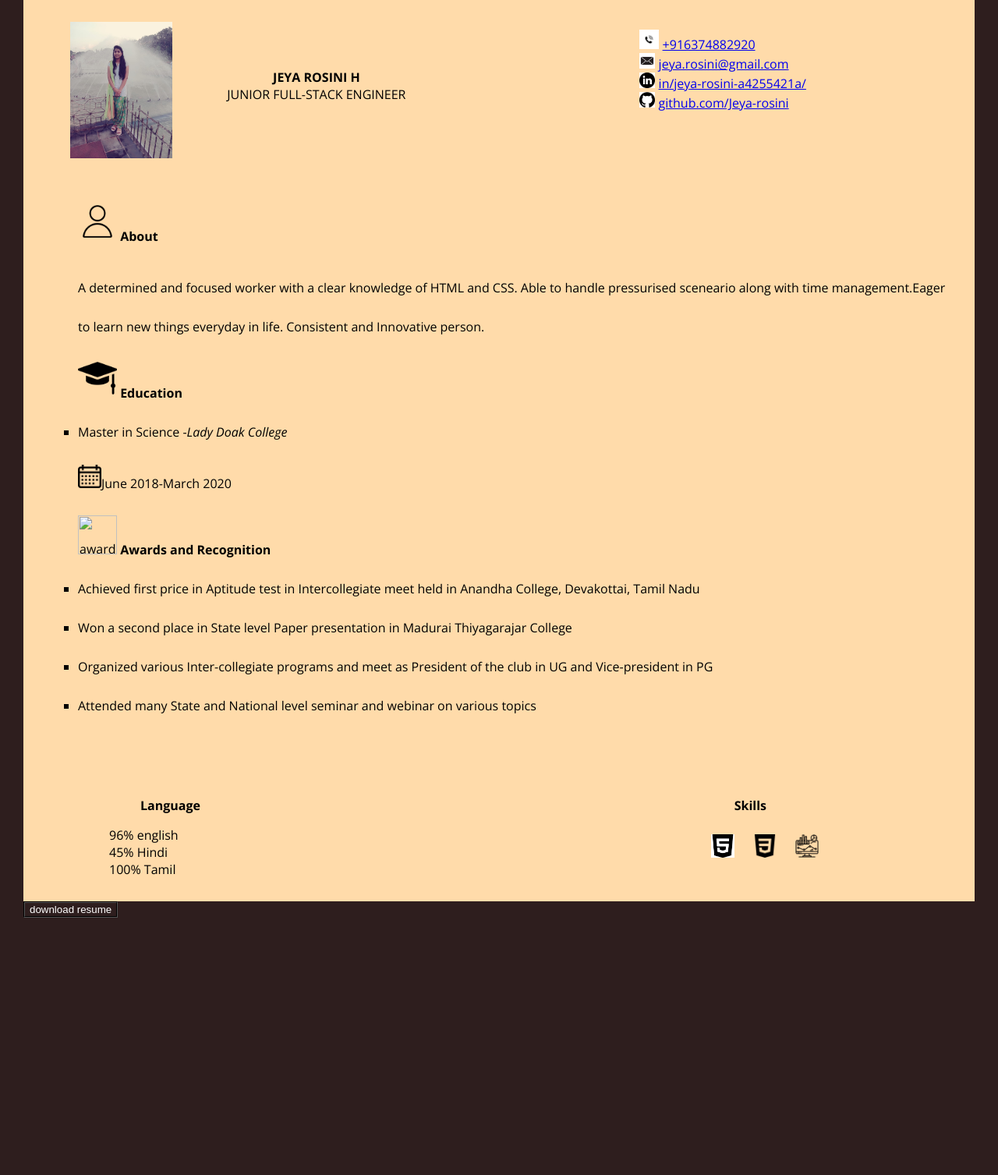
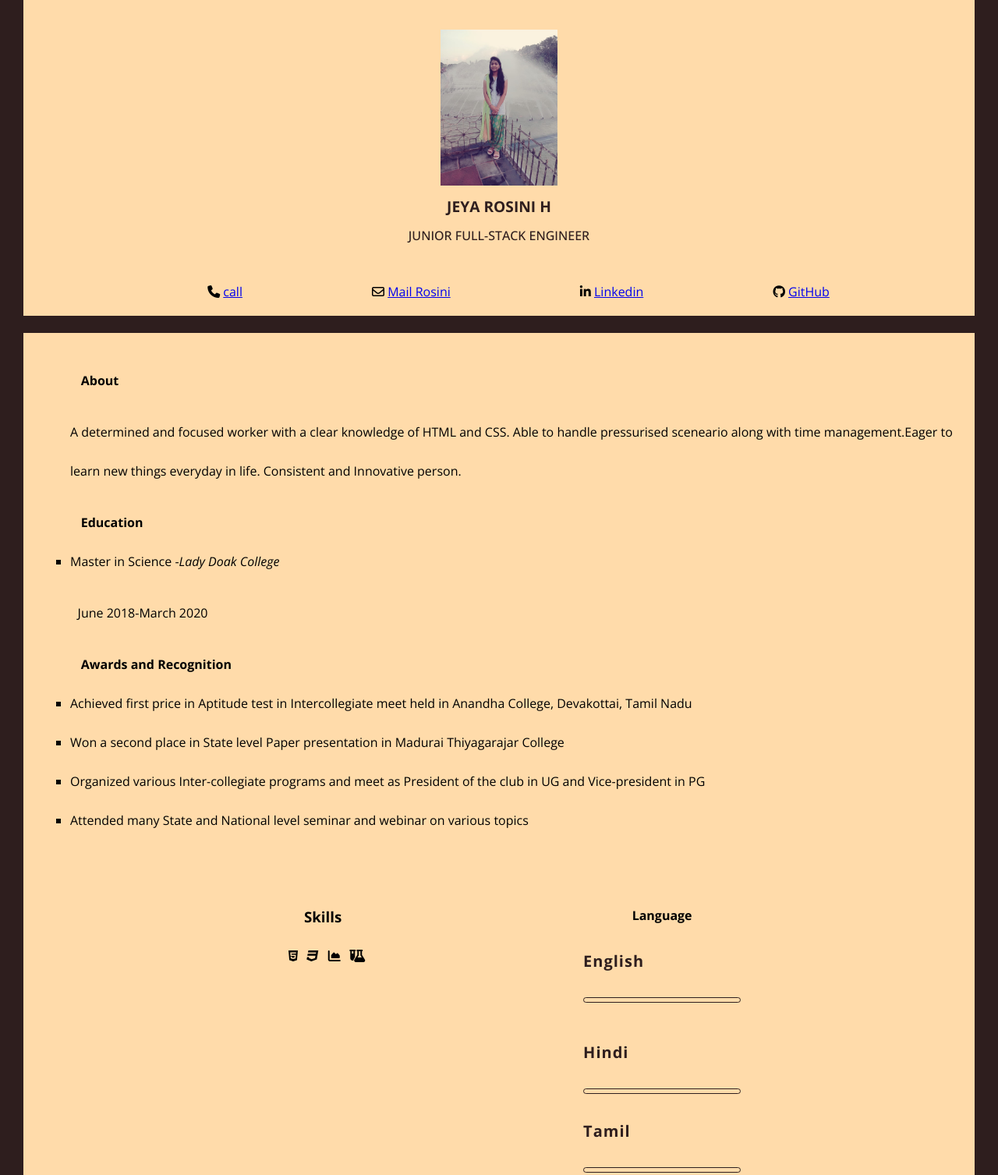
Before and after one commit to Jeya-rosini/rosini-resume-2, a plain HTML site: page index.html in a window 1280 px wide. Shown: the part 100-1607 px from the top of the page at 78% size. Before the commit the page ends 1307 px from the top, so only its background shows below. Drawn offline with nearby package versions, Linux system fonts and the light colour scheme.

Commit message:
add the changes made

```diff
--- a/index.html
+++ b/index.html
@@ -5,7 +5,9 @@
    <meta charset="UTF-8">
    <meta name="viewport" content="width-device-width initial-scale = 0.1" />
    <title> Rosini-resume </title>
-   <link rel="stylesheet" href="https://cdnjs.cloudflare.com/ajax/libs/font-awesome/6.4.2/css/all.min.css" />
+   <link rel="stylesheet" href="https://cdnjs.cloudflare.com/ajax/libs/font-awesome/6.4.2/css/all.min.css"
+   integrity="sha512-z3gLpd7yknf1YoNbCzqRKc4qyor8gaKU1qmn+CShxbuBusANI9QpRohGBreCFkKxLhei6S9CQXFEbbKuqLg0DA==" crossorigin="anonymous" referrerpolicy="no-referrer" />
+   <link rel="stylesheet" href="https://cdnjs.cloudflare.com/ajax/libs/font-awesome/6.4.2/css/brands.min.css" integrity="sha512-W/zrbCncQnky/EzL+/AYwTtosvrM+YG/V6piQLSe2HuKS6cmbw89kjYkp3tWFn1dkWV7L1ruvJyKbLz73Vlgfg==" crossorigin="anonymous" referrerpolicy="no-referrer" />
    <link href="/style.css" rel="stylesheet" type="text/css" />
 </head>
 <header>
@@ -18,46 +20,46 @@
    <!---------------------------------------introduction----------------------------------------------------->
    <div class="rosini-personal">
       <div class="intro">
-         <img src="./Images/Jeya rosini photo.jpg" alt="Jeya rosini photo" weight="200" height="175">
-         <ul><b>Jeya Rosini H </b><br>
-            <li>Junior Full-stack Engineer </li>
-         </ul>
+         <img src="./Images/Jeya rosini photo.jpg" alt="Jeya rosini photo">
+         <h1><b>Jeya Rosini H </b></h1>
+         <h2>Junior Full-stack Engineer
+         </h2>
       </div>
 
       <div class="contact">
          <div class="call-rosini">
-            <img src="./images/rosini call.png" alt="call" weight="25" height="25">
+            <i class="fa-solid fa-phone"></i>
             <span>
-               <a href="tel:674882920p+91" target="blank" title="call">+916374882920</a>
+               <a href="tel:674882920p+91" target="blank" title="+916374882920">call</a>
             </span>
          </div>
          <div class="mail-rosini">
-
-            <img src="./images/rosini mail.png" alt="rosini mail" weight="20" height="20">
+            <i class="fa-regular fa-envelope"></i>
             <span>
-               <a href="mailto:jeya.rosini@gmail.com" target="blank" title="mail">jeya.rosini@gmail.com</a>
+               <a href="mailto:jeya.rosini@gmail.com" target="blank" title="jeya.rosini@gmail.com">Mail Rosini</a>
             </span>
          </div>
          <div class="linkedin-rosini">
-            <img src="./images/rosini linkedin.png" alt="rosini linkedin" weight="20" height="20">
+            <i class="fa-brands fa-linkedin-in"></i>
             <span>
                <a href="https://www.linkedin.com/in/jeya-rosini-a4255421a/" target="blank"
-                  title="linkedin">in/jeya-rosini-a4255421a/</a>
+                  title="in/jeya-rosini-a4255421a/">Linkedin</a>
             </span>
          </div>
          <div class="github-rosini">
-            <img src="./images/rosini github.png" alt="rosini github" weight="20" height="20">
+            <i class="fa-brands fa-github"></i>
             <span>
-               <a href="https://github.com/Jeya-rosini" target="blank" title="github">github.com/Jeya-rosini</a>
+               <a href="https://github.com/Jeya-rosini" target="blank" title="github.com/Jeya-rosini">GitHub</a>
             </span>
          </div>
       </div>
    </div>
+   <br>
    <!-----------------------------------------------profile---------------------------------------------------->
    <section>
       <div class="profile">
-         <ul>
-            <img src="./Images/profile.png" alt="about icon" weight="50" height="50">
+         <ul class="About">
+            <i class="fa-thin fa-person-dress"></i>
             <b>About</b>
             <p> A determined and focused worker with a clear knowledge of HTML and CSS. Able to handle pressurised
                sceneario
@@ -66,14 +68,14 @@
             </p>
          </ul>
 
-         <ul>
-            <img src="./Images/mortarboard.png" alt="education icon" weight="50" height="50">
+         <ul class="Education">
+            <i class="fa-thin fa-user-graduate"></i>
             <b>Education</b>
             <li>Master in Science -<i>Lady Doak College</i></li>
-            <p> <img src="./images/calendar.png" alt="calender icon" weight="30" height="30">June 2018-March 2020</p>
+            <p> <i class="fa-thin fa-calendar"></i>June 2018-March 2020</p>
          </ul>
-         <ul>
-            <img src="./Images/medal.png" alt="awards icon" weight="50" height="50">
+         <ul class="Awards">
+            <i class="fa-thin fa-award"></i>
             <b>Awards and Recognition</b><br>
             <li>Achieved first price in Aptitude test in Intercollegiate meet held in Anandha College,
                Devakottai, Tamil Nadu</li>
@@ -90,17 +92,32 @@
    <!-----------------------------------------talent------------------------------------------------->
    <div class="talent">
       <div class="skills">
-         <ul><b>Skills</b></ul>
-         <img src="./images/HTML 5 icon.png" alt="Html icon" weight="30" height="30">
-         <img src="./images/css icon.png" alt="css icon" weight="30" height="30">
-         <img src="./images/analytics icon.png" alt="analytics icon" weight="30" height="30">
+         <h3><b>Skills</b></h3>
+         <ul>
+            <i class="fa-brands fa-html5"></i>
+            <i class="fa-brands fa-css3"></i>
+            <i class="fa-solid fa-chart-area"></i>
+            <i class="fa-solid fa-flask-vial"></i>
+         </ul>
       </div>
       <div class="language">
-         <ul><b>Language</b></ul>
-         <div>
-            96% english </div>
-         <div> 45% Hindi </div>
-         <div> 100% Tamil</div>
+         <h4><b>Language</b></h4>
+         <div class="progress-bar-container">
+            <h5>English </h5>
+            <div class="progress-bar">
+               <span class="percentage english"></span>
+            </div>
+         </div>
+         <div class="progress-bar-container">
+            <h5>Hindi </h5>
+            <div class="progress-bar">
+               <span class="percentage Hindi"></span>
+         </div>
+         <div class="progress-bar-container">
+            <h5>Tamil </h5>
+            <div class="progress-bar">
+               <span class="percentage tamil"></span>
+         </div>
       </div>
    </div>
 </body>
--- a/style.css
+++ b/style.css
@@ -6,11 +6,15 @@ head {
      width: auto;
 }
 
+/* header */
 header {
   text-transform: capitalize;
   text-align: center;
   color:#fff;
+  font-weight: 600;
 }
+
+/* body */
 body {
      background-color: #2e1e1e;
      font-family: 'Open Sans', sans-serif;
@@ -18,19 +22,46 @@ body {
      width: auto;
 }
 
+/* introduction section */
 .rosini-personal {
      background-color: #FFDBAA;
-     padding: 60px;
-}
-
-.profile {
-     background-color: #FFDBAA;
-     padding: 30px;
+     padding: 20px;
 }
 
 .intro img {
-     float: left;
-     margin-right: 30px;
+     width:fit-content;
+     height: 200;
+}
+
+.intro {
+     margin: 50px;
+     text-transform: uppercase;
+     text-align: center;
+}
+
+.intro h1{
+     font-size: larger;
+     color:#2e1e1e;
+     font-weight: 800;
+}
+
+.intro h2{
+     font-size: medium;
+     color:#2e1e1e;
+     font-weight: 500;
+}
+
+.contact {
+     display:flex;
+     justify-content: space-evenly;
+     margin-left: 50px;
+}
+
+
+/* profile section */
+.profile {
+     background-color: #FFDBAA;
+     padding: 20px;
 }
 
 .profile ul {
@@ -38,49 +69,83 @@ body {
      line-height: 50px;
 }
 
-.intro {
-     float: left;
-     margin-right: 300px;
-     text-align: center;
-     text-transform: uppercase;
-     padding-bottom: 10px;
+
+/* talent section */
+.talent {
+     background-color: #FFDBAA;
      display: flex;
-}
-.intro ul{
-     list-style-type: none;
-     text-align:center;
-     margin-top: 60px;
-     padding-bottom: 20px;
+     justify-content: space-evenly;
+     padding: 20px;
 }
 
-.contact {
-     float: bottom;
-     margin-left: 50px;
-     padding: 10px;
+.skills h3{
+     margin: 30px 30px 30px 60px;
+     text-align: center;
 }
 
-.talent {
-     background-color: #FFDBAA;
+.skills ul {
+      list-style-type: none;
+      display: flex;
+      justify-content: space-between;
+
 }
 
-.skills {
-     padding: 30px;
-     float: right;
-     margin-right: 160px;
-     justify-content: space-between;
+.language h4{
+     text-align: center;
+     margin: 30px;
 }
 
-.skills> img{
-     margin: 10px;
+.progress-bar-container:not(:last-child){
+     margin-bottom:50px;
 }
 
-.language {
-     padding: 30px;
-     margin-left: 80px;
+.progress-bar-container h5{
+     letter-spacing: 1px;
+     color:#2e1e1e;
+     font-size: 20px;
+}
+
+.progress-bar {
+     width: 200px;
+     height: 5px;
+     margin-top: 10px;
+     border: 1px solid #2e1e1e;
+     border-radius: 5px;
+     color:#2e1e1e;
+ }
+
+ .percentage {
+     display: block;
+     height: 100%;
+     border-radius: 5px;
+ }
+
+ .English{
+     width: 96%;
+ }
+
+ .hindi{
+     width: 45%;
+ }
+
+ .tamil{
+     width:100%
+ }
+/* footer */
+footer{
+     text-align: center;
+     padding: 20px;
+     background-color: #FFDBAA;
 }
 
 footer> button {
      border-style:groove;
      background-color: transparent;
-     color:#fff;
+     color: #2e1e1e;
+     text-align: center;
 }
+
+footer> button:hover{
+     background-color: #78511a;
+     cursor: pointer;
+}
```
